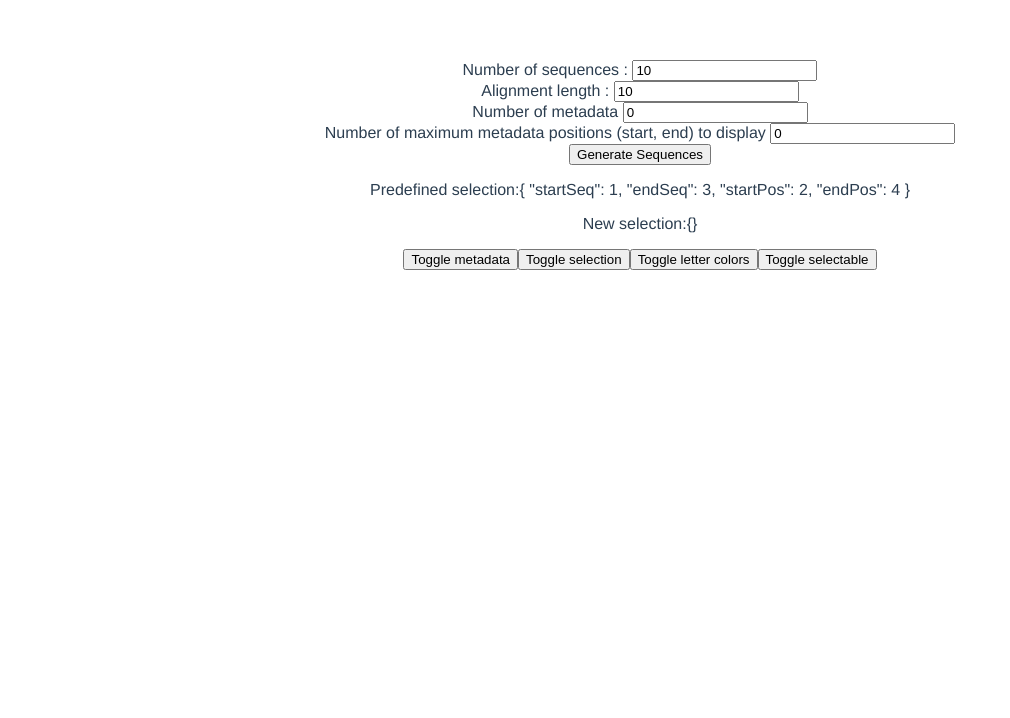
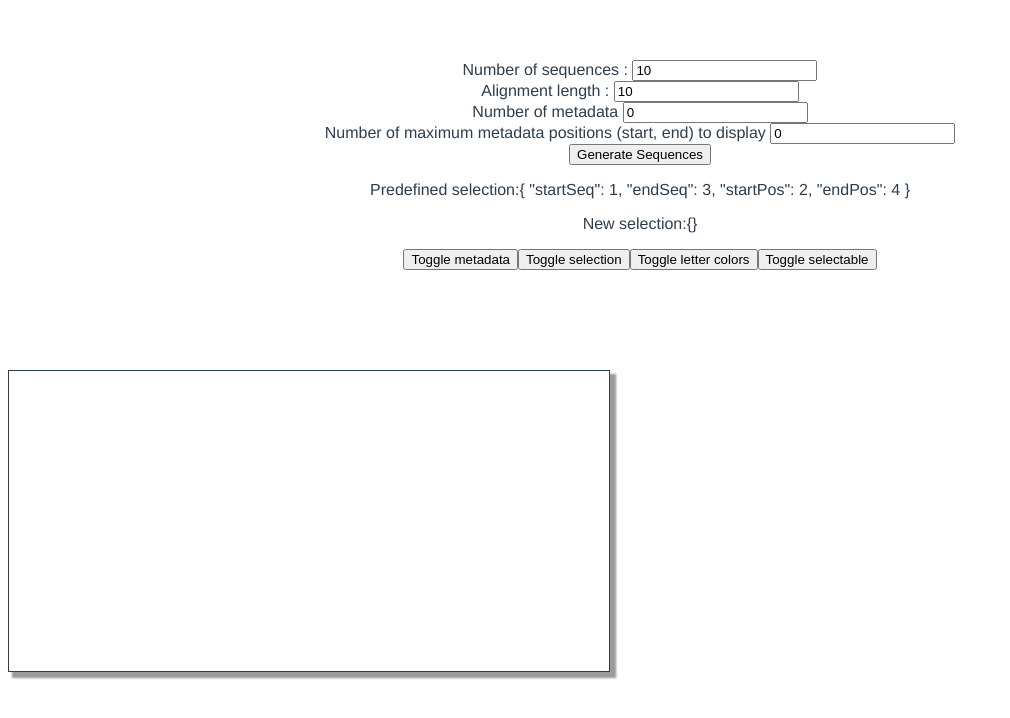
Before and after one commit to lipme/vue-msa-overview, a Vue app: page / in a window 1280 px wide. Shown: the top 718 px of the page, without its empty margins (0-1010 px from the left). Built offline with nearby package versions, Linux system fonts and the light colour scheme; the HTML template or start-up script is replaced by a standard one.

Commit message:
Improve the layout

```diff
--- a/src/components/colorSequencesMask/ColorSequencesMask.vue
+++ b/src/components/colorSequencesMask/ColorSequencesMask.vue
@@ -45,11 +45,11 @@ export default {
     drawMetadata() {
       let xScale = d3
         .scaleLinear()
-        .range([1, this.width])
+        .range([0, this.width])
         .domain([0, this.maxLength]);
       let yScale = d3
         .scaleLinear()
-        .range([10, this.height])
+        .range([0, this.height])
         .domain([0, this.seqs.length]);
 
       this.seqs.forEach((s, seqIndex) => {
@@ -94,11 +94,3 @@ export default {
   }
 };
 </script>
-
-<style scoped>
-.draw {
-  position: absolute;
-  left: 0%;
-  top: 0%;
-}
-</style>
--- a/src/components/lettersMask/LettersMask.vue
+++ b/src/components/lettersMask/LettersMask.vue
@@ -73,15 +73,15 @@ export default {
           T: "steelblue",
           U: "steelblue",
           N: "white",
-          ".": "grey",
-          "-": "grey"
+          ".": "white",
+          "-": "white"
         }
       };
 
       const a_colors = a_allColors[this.colorStyle];
 
       if (!(letter in a_colors)) {
-        return "grey";
+        return "white";
       }
 
       return a_colors[letter];
@@ -98,11 +98,11 @@ export default {
       var letterWidth = this.width / this.maxLength;
       var xScale = d3
         .scaleLinear()
-        .range([1, this.width])
+        .range([0, this.width])
         .domain([0, this.maxLength]);
       var yScale = d3
         .scaleLinear()
-        .range([10, this.height])
+        .range([0, this.height])
         .domain([0, this.seqs.length]);
 
       let height = this.height / this.seqs.length;
@@ -118,11 +118,3 @@ export default {
   }
 };
 </script>
-
-<style scoped>
-.draw {
-  position: absolute;
-  left: 0%;
-  top: 0%;
-}
-</style>
--- a/src/components/msaOverview/MsaOverview.vue
+++ b/src/components/msaOverview/MsaOverview.vue
@@ -80,6 +80,9 @@ export default {
   position: absolute;
   left: 0%;
   top: 0%;
+  border-style: solid;
+  border-width: 1px;
+  box-shadow: 5px 5px 2px 1px rgba(50, 50, 51, 0.2);
 }
 #msa-overview {
   position: relative;
--- a/src/components/selectionMask/SelectionMask.vue
+++ b/src/components/selectionMask/SelectionMask.vue
@@ -111,11 +111,11 @@ export default {
 
         var xScale = d3
           .scaleLinear()
-          .range([1, this.width])
+          .range([0, this.width])
           .domain([0, this.maxLength]);
         var yScale = d3
           .scaleLinear()
-          .range([10, this.height])
+          .range([0, this.height])
           .domain([0, this.seqs.length]);
 
         this.$set(this.rect, "startX", xScale(startPos));
@@ -141,12 +141,12 @@ export default {
       var xScale = d3
         .scaleLinear()
         .range([0, this.maxLength])
-        .domain([1, this.width]);
+        .domain([0, this.width]);
 
       var yScale = d3
         .scaleLinear()
         .range([0, this.seqs.length])
-        .domain([10, this.height]);
+        .domain([0, this.height]);
 
       let startSeq = Math.floor(yScale(this.rect.startY));
       let endSeq = Math.floor(yScale(this.rect.startY + this.rect.h));
```
